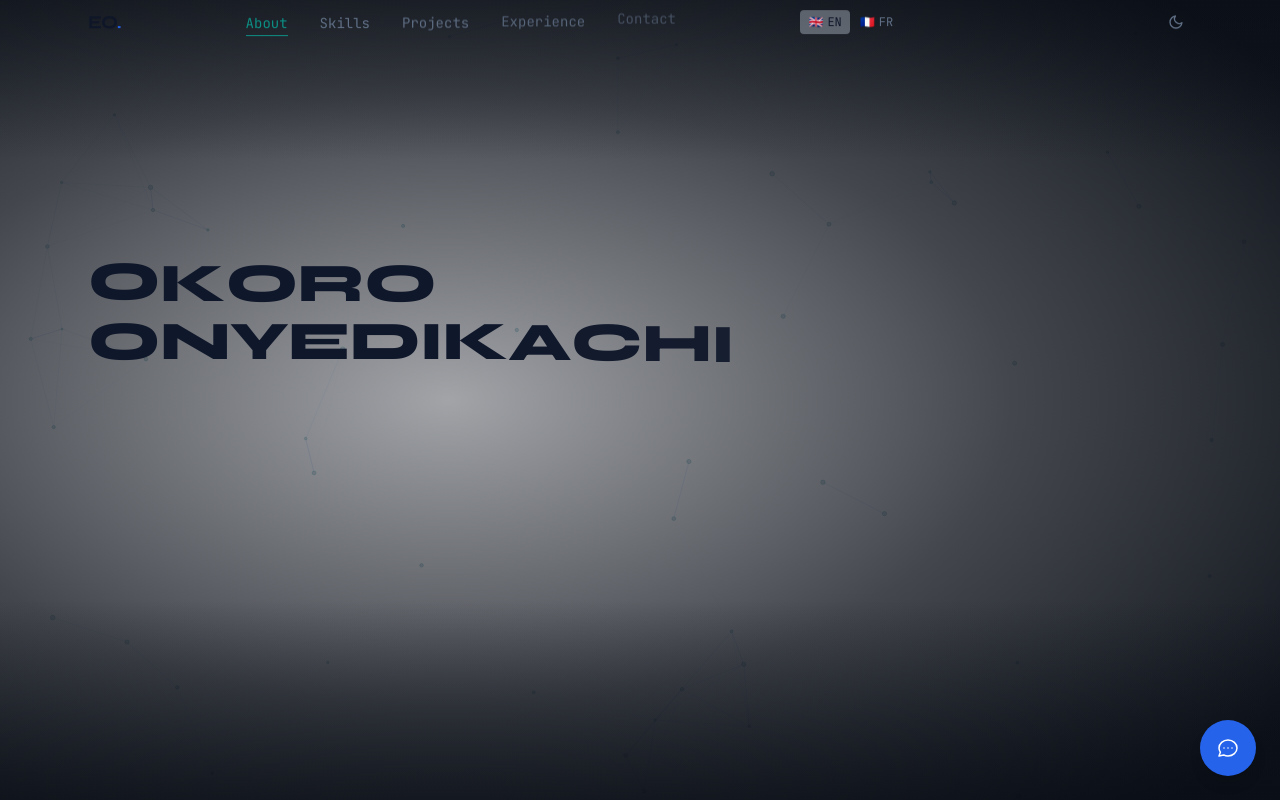
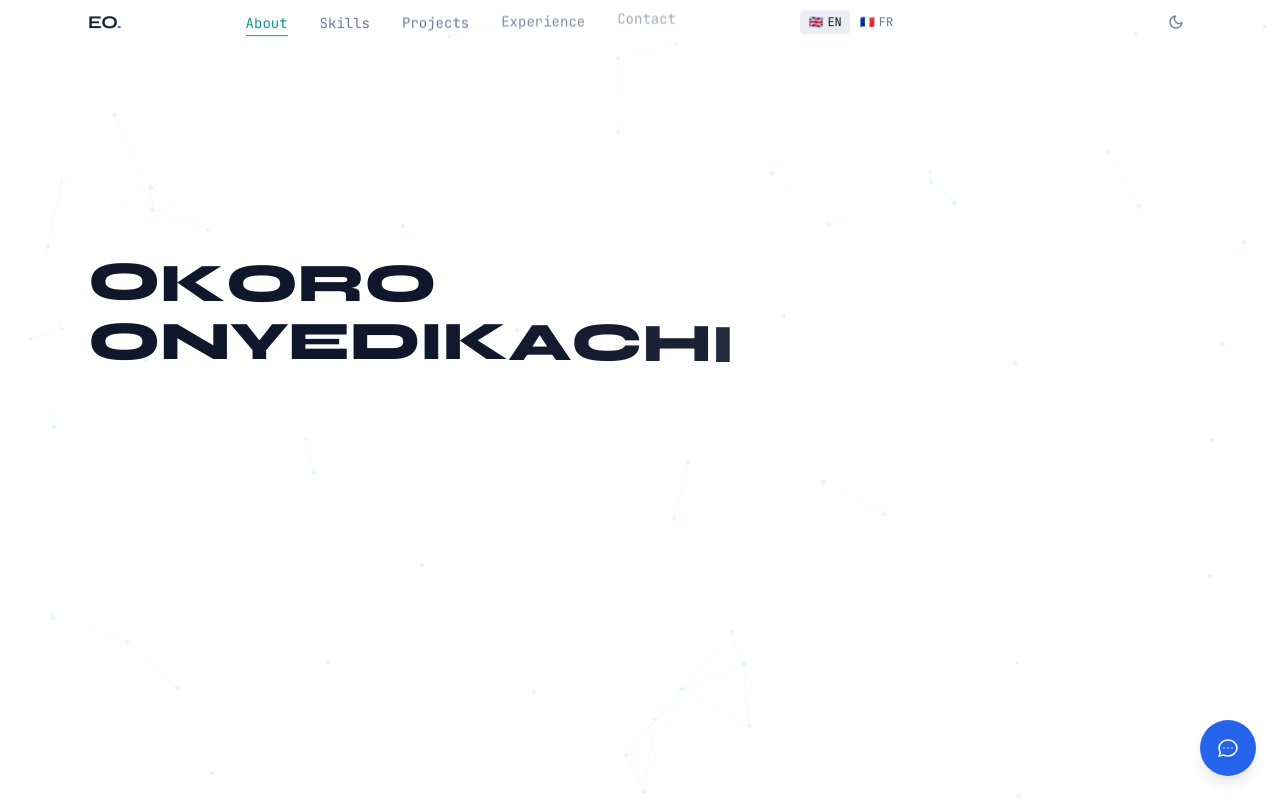
Before and after one commit to Nuel-dev-oi/Portfolio-app, a React (Vite) app in the folder client/: page / in a window 1280 px wide. Shown: the top 800 px of the page. Built offline with nearby package versions, Linux system fonts and the light colour scheme.

Commit message:
Light mode hero: white background, dark name text, subtle canvas wash

```diff
--- a/client/src/index.css
+++ b/client/src/index.css
@@ -53,11 +53,6 @@
     transition: background-color 0.3s ease, color 0.3s ease;
   }
 
-  /* Light mode: hero section gets a stronger dark vignette so text stays legible */
-  [data-theme="light"] #hero {
-    background-color: #1a2236;
-  }
-
   /* Respect reduced-motion — GSAP checks this at runtime too */
   @media (prefers-reduced-motion: reduce) {
     *,
--- a/client/src/sections/Hero.tsx
+++ b/client/src/sections/Hero.tsx
@@ -1,6 +1,7 @@
 import { useRef, useEffect, useState } from 'react';
 import { gsap, prefersReducedMotion } from '@lib/gsap';
 import { useT } from '@lib/i18n';
+import { useTheme } from '@hooks/useTheme';
 import { NodeGraph } from '@components/NodeGraph';
 import { AnimatedText } from '@components/AnimatedText';
 import profilePhoto from '@assets/emmanuel2.jpeg';
@@ -25,6 +26,8 @@ export function Hero() {
 
   const [nameComplete, setNameComplete] = useState(false);
   const { t } = useT();
+  const { theme } = useTheme();
+  const isLight = theme === 'light';
 
   // After name finishes — reveal everything else + photo
   useEffect(() => {
@@ -73,11 +76,14 @@ export function Hero() {
   return (
     <section
       id="hero"
-      className="relative min-h-screen flex items-center overflow-hidden bg-void w-full"
+      className="relative min-h-screen flex items-center overflow-hidden w-full"
+      style={{ backgroundColor: isLight ? '#ffffff' : '#080c14' }}
     >
       <NodeGraph />
 
-      {/* Gradient overlay — heavier on the right so photo doesn't fight the canvas */}
+      {/* Dark mode: radial + vignette overlays for depth */}
+      {!isLight && (
+        <>
           <div
             className="absolute inset-0 pointer-events-none"
             style={{
@@ -86,7 +92,6 @@ export function Hero() {
             }}
             aria-hidden="true"
           />
-      {/* Extra vignette for mobile — darkens edges so text is always legible */}
           <div
             className="absolute inset-0 pointer-events-none"
             style={{
@@ -95,6 +100,17 @@ export function Hero() {
             }}
             aria-hidden="true"
           />
+        </>
+      )}
+
+      {/* Light mode: subtle white wash so canvas doesn't overpower text */}
+      {isLight && (
+        <div
+          className="absolute inset-0 pointer-events-none"
+          style={{ background: 'rgba(255,255,255,0.72)' }}
+          aria-hidden="true"
+        />
+      )}
 
       {/* Two-column layout: text left, photo right */}
       <div className="relative z-10 w-full max-w-6xl mx-auto px-6 pt-24 pb-16">
@@ -118,14 +134,14 @@ export function Hero() {
                 3.4rem cap leaves margin; wraps between words below that. */}
             <h1 className="font-display font-extrabold leading-[1.05] tracking-tight w-full">
               <span
-                className="block text-chalk w-full"
-                style={{ fontSize: 'clamp(1.5rem, 5vw, 3.4rem)' }}
+                className="block w-full"
+                style={{ fontSize: 'clamp(1.5rem, 5vw, 3.4rem)', color: isLight ? '#0f172a' : '#e8edf5' }}
               >
                 <AnimatedText text="OKORO" delay={0.3} stagger={0.036} wave />
               </span>
               <span
-                className="block text-chalk w-full whitespace-nowrap"
-                style={{ fontSize: 'clamp(1.5rem, 5vw, 3.4rem)' }}
+                className="block w-full whitespace-nowrap"
+                style={{ fontSize: 'clamp(1.5rem, 5vw, 3.4rem)', color: isLight ? '#0f172a' : '#e8edf5' }}
               >
                 <AnimatedText text="ONYEDIKACHI" delay={0.55} stagger={0.036} wave />
               </span>
@@ -133,7 +149,9 @@ export function Hero() {
                 className="block w-full"
                 style={{
                   fontSize: 'clamp(1.5rem, 5vw, 3.4rem)',
-                  background: 'linear-gradient(90deg, #e8edf5 0%, #3b82f6 55%, #60efbc 100%)',
+                  background: isLight
+                    ? 'linear-gradient(90deg, #1e40af 0%, #2563eb 55%, #0d9488 100%)'
+                    : 'linear-gradient(90deg, #e8edf5 0%, #3b82f6 55%, #60efbc 100%)',
                   WebkitBackgroundClip: 'text',
                   WebkitTextFillColor: 'transparent',
                   backgroundClip: 'text',
```
Lines whose indentation alone changed are shown as unchanged.
